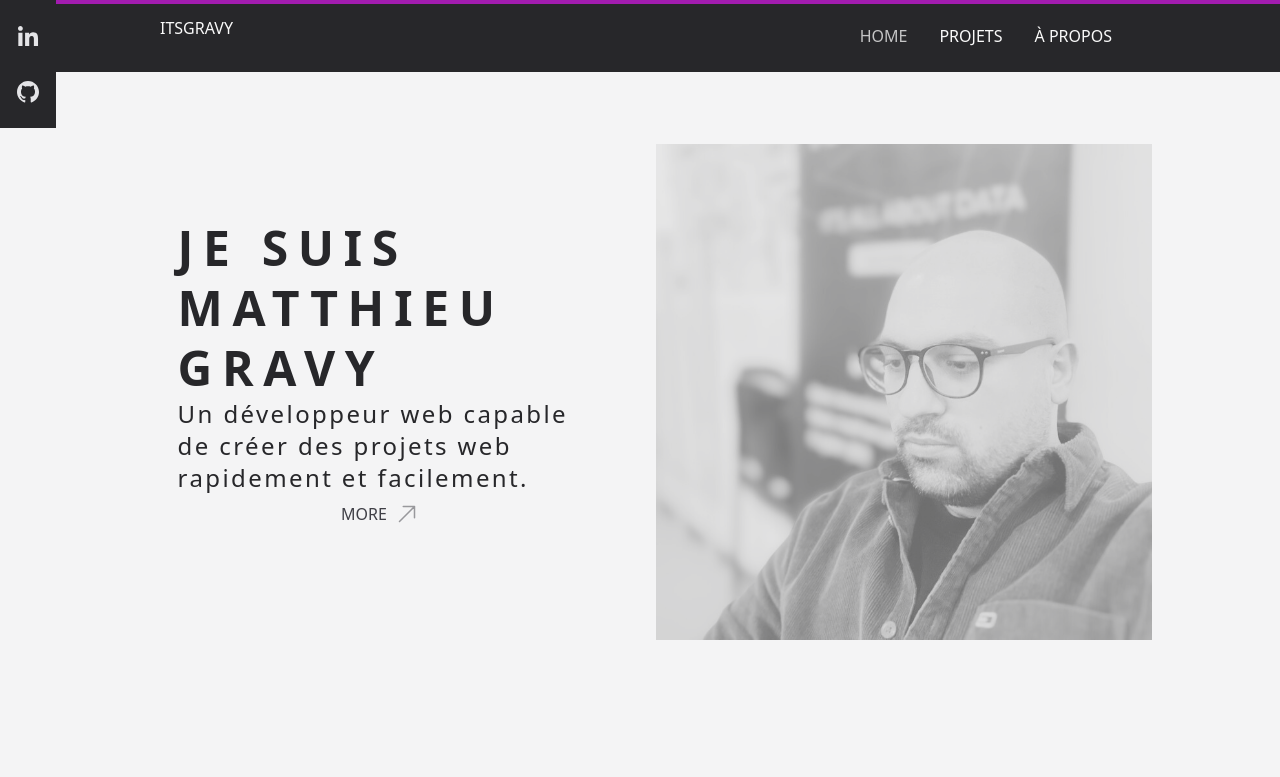
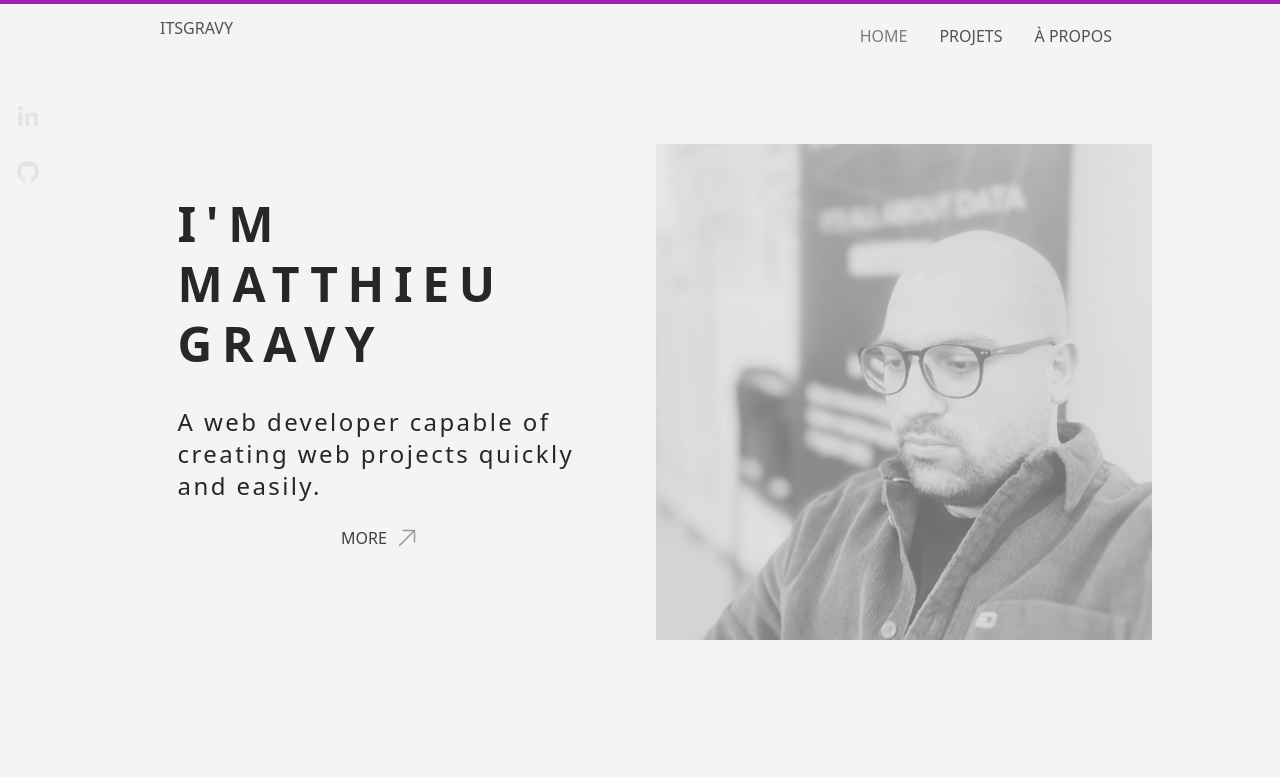
Before and after one commit to matthieuGravy/portfolio, a React (Vite) app: page / in a window 1280 px wide. Shown: the top 777 px of the page. Built offline with nearby package versions, Linux system fonts and the light colour scheme.

Commit message:
spacing-colors

```diff
--- a/src/App.tsx
+++ b/src/App.tsx
@@ -2,7 +2,6 @@ import { Outlet, ScrollRestoration } from "react-router-dom";
 import Topnav from "./components/blocs/Topnav";
 import Footer from "./components/blocs/Footer";
 import { motion } from "framer-motion";
-import Hr from "./components/blocs/Hr";
 
 function App() {
   const styeMain = "bg-zinc-100 text-neutral-50 ";
--- a/src/components/blocs/ContactForm.tsx
+++ b/src/components/blocs/ContactForm.tsx
@@ -4,7 +4,6 @@ import { ButtonSubmit } from "../../components/blocs/Buttons";
 //import ReCAPTCHA from "react-google-recaptcha";
 import { useState } from "react";
 import Heading from "../../components/blocs/Heading";
-import Section from "../../components/blocs/Section";
 import Paragraphe from "../../components/blocs/Paragraphe";
 
 interface MyFormValues {
--- a/src/components/blocs/Landing.tsx
+++ b/src/components/blocs/Landing.tsx
@@ -4,7 +4,7 @@ import ContactForm from "./ContactForm";
 const Landing = () => {
   return (
     <article className="md:w-4/5 md:m-auto grid grid-rows xl:grid-cols-2 gap-y-8">
-      <section className="row-start-2 xl:row-start-1">
+      <section className="row-start-2 xl:row-start-1 px-2 xl:px-0">
         <Heading title="Web developer" level="h1" className="" />
         <Heading title="Specialized in front-end" level="h3" className="" />
       </section>
--- a/src/components/blocs/Socials.tsx
+++ b/src/components/blocs/Socials.tsx
@@ -6,7 +6,7 @@ const Socials = () => {
   const classname =
     "hover:scale-90 transition-transform duration-500 ease-in-out";
   return (
-    <figure className="flex flex-col gap-y-4 bg-zinc-800 fixed z-50 px-2 py-4 ">
+    <figure className="flex flex-col gap-y-4 bg-zinc-100 fixed mt-6 z-50 px-2 py-4 ">
       <Buttonext
         link="https://www.linkedin.com/in/matthieuGravy"
         title="Linkedin"
--- a/src/components/blocs/Topnav.tsx
+++ b/src/components/blocs/Topnav.tsx
@@ -1,4 +1,5 @@
 import { ButtonNav } from "./Buttons";
+import Socials from "./Socials";
 import { useState, useEffect } from "react";
 import {
   useSpring,
@@ -71,11 +72,11 @@ const Topnav = () => {
   return (
     <>
       <motion.header
-        variants={{ isVisible: { y: 0 }, isHidden: { y: -100 } }}
-        initial={{ y: -100 }}
-        animate={isHidden ? { y: -100 } : { y: 0 }}
+        variants={{ isVisible: { y: 0 }, isHidden: { y: -72 } }}
+        initial={{ y: -72 }}
+        animate={isHidden ? { y: -72 } : { y: 0 }}
         transition={{ duration: 0.3 }}
-        className={`fixed fixed w-full top-0 py-4 text-neutral-50 uppercase z-50 bg-zinc-800`}
+        className={`fixed fixed w-full top-0 py-4 text-zinc-600 uppercase z-50 bg-zinc-100`}
       >
         <section className="flex justify-between px-8 md:w-4/5 md:m-auto">
           <motion.div whileTap={{ scale: 0.8 }}>
@@ -101,7 +102,7 @@ const Topnav = () => {
               {navFr.map((nav) => (
                 <li
                   key={nav.to}
-                  className="w-full py-4 md:py-2 md:block md:w-auto overflow-hidden hover:opacity-75 hover:bg-fuchsia-600"
+                  className="w-full py-4 md:py-2 md:block md:w-auto overflow-hidden transition duration-500 transition-color hover:text-neutral-50 hover:bg-fuchsia-700"
                 >
                   <ButtonNav
                     to={nav.to}
@@ -114,6 +115,7 @@ const Topnav = () => {
             </motion.ul>
           </nav>
         </section>
+        <Socials />
         <motion.div
           className="h-1 w-full fixed top-0 left-0 bg-neutral-100  z-50"
           style={{ scaleX, originX: 0 }}
--- a/src/pages/Homepage/Homepage.tsx
+++ b/src/pages/Homepage/Homepage.tsx
@@ -2,7 +2,6 @@ import Heading from "../../components/blocs/Heading";
 import Photo from "../../components/blocs/Photo";
 
 import Scroller from "../../components/blocs/Scroller";
-import Socials from "../../components/blocs/Socials";
 import { ButtonOne } from "../../components/blocs/Buttons";
 import ProjectDetail from "../../components/fr/ProjectDetail";
 import Landing from "../../components/blocs/Landing";
@@ -10,20 +9,26 @@ import Landing from "../../components/blocs/Landing";
 const Homepage = () => {
   return (
     <>
-      <section className="flex flex-col gap-12 md:gap-24 lg:gap-y-40">
-        <Socials />
-        <section className="w-full pt-36 bg-zinc-100 text-zinc-800 flex flex-col gap-y-32 ">
+      <section className="flex flex-col gap-12 md:gap-24 lg:gap-y-80">
+        <section className="w-full pt-36 bg-zinc-100 text-zinc-800 flex flex-col gap-y-80 pb-80">
           <section className="px-2 md:w-4/5 md:m-auto lg:px-0 lg:grid lg:grid-cols-2 gap-x-8">
             <article className="flex flex-col justify-center w-4/5 pb-8 m-auto text-center lg:pb-0 lg:text-left lg:margin-0">
-              <h2 className="text-5xl uppercase">
-                Je suis <br />
-                Matthieu Gravy
-              </h2>
+              <Heading
+                title={
+                  <>
+                    I'm <br />
+                    Matthieu <br />
+                    Gravy
+                  </>
+                }
+                level="h1"
+                className="text-4xl lg:text-5xl"
+              />
               <p className="text-2xl tracking-widest text-center lg:text-left">
-                Un développeur web capable de créer des projets web rapidement
-                et facilement.
+                A web developer capable of creating web projects quickly and
+                easily.
               </p>
-              <section className="pb-8 ">
+              <section className="pb-8 pt-4">
                 <ButtonOne content="more" to="/about" />
               </section>
             </article>
@@ -46,8 +51,6 @@ const Homepage = () => {
               </section>
             </>
           </section>
-        </section>
-        <section className="bg-zinc-800 pb-24">
           <Landing />
         </section>
       </section>
```
